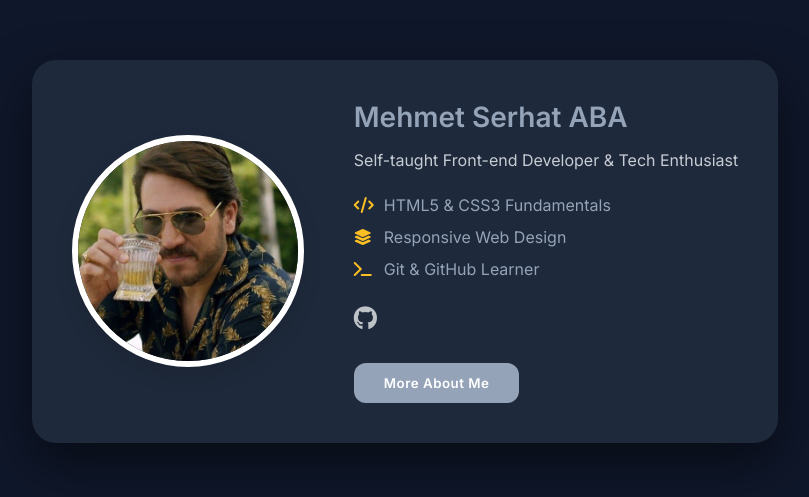
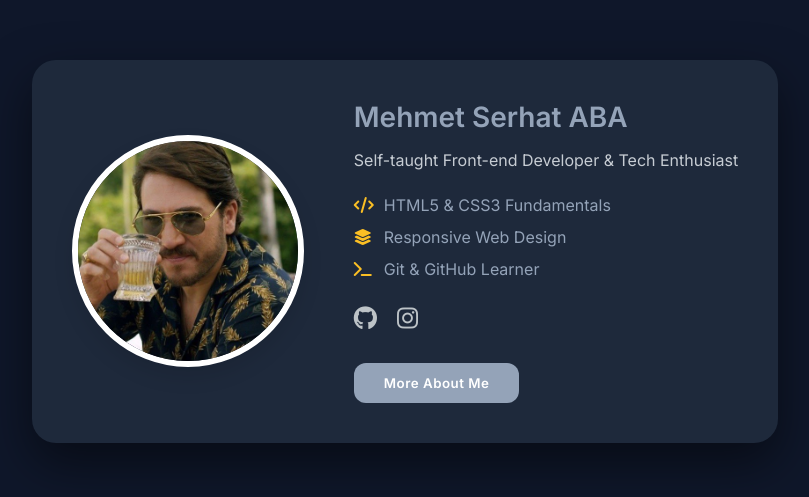
Before and after one commit to DevSerhat0/my-portfolio, a React (Create React App) app: page / in a window 1280 px wide. Shown: the part 169-666 px from the top of the page, without its empty margins (235-1044 px from the left). Built offline with nearby package versions, Linux system fonts and the light colour scheme.

Commit message:
refactor: split App into components, clean up code and add Instagram icon

```diff
--- a/src/App.css
+++ b/src/App.css
@@ -7,7 +7,7 @@
         }
         body {
             background-color: var(--bg-color);
-            font-family: 'Inter', sans-serif; /* More professional typeface */
+            font-family: 'Inter', sans-serif;
             color: var(--text-color);
             display: flex;
             justify-content: center;
@@ -25,14 +25,12 @@
             background-color: var(--card-bg);
             padding: 40px;
             border-radius: 24px;
-            box-shadow: 0 20px 50px rgba(0,0,0,0.5); /* Soft shadow */
+            box-shadow: 0 20px 50px rgba(0,0,0,0.5);
             transition: transform 0.3s ease;
         }
         .main-content:hover {
-            transform: translateY(-5px); /* Subtle interaction */
+            transform: translateY(-5px);
         }
-
-        /* IMAGE STYLING */
         img {
             width: 220px;
             height: 220px;
@@ -65,7 +63,7 @@
             font-weight: 500;
         }
         ul li i {
-            color: var(--primary-color); /* Icon styling */
+            color: var(--primary-color);
             width: 20px;
         }
         .social-media {
--- a/src/App.js
+++ b/src/App.js
@@ -1,4 +1,6 @@
 import './App.css';
+import Content from './components/Content';
+import ProfileImage from './components/ProfileImage';
 
 function App() {
   return (
@@ -6,26 +8,8 @@ function App() {
 
       <main className="main-content">
 
-        <img src="profile.jpg" alt="Mehmet Serhat ABA" />
-
-        <div className="content">
-          <h1>Mehmet Serhat ABA</h1>
-          <p>Self-taught Front-end Developer & Tech Enthusiast</p>
-
-          <ul>
-            <li><i className="fa-solid fa-code"></i> HTML5 & CSS3 Fundamentals</li>
-            <li><i className="fa-solid fa-layer-group"></i> Responsive Web Design</li>
-            <li><i className="fa-solid fa-terminal"></i> Git & GitHub Learner</li>
-          </ul>
-
-          <div className="social-media">
-            <a href="https://github.com/DevSerhat0/" target="_blank" rel="noreferrer"><i className="fa-brands fa-github"></i></a>
-          </div>
-
-          <div className="btn-container">
-              <button className="btn-more">More About Me</button>
-          </div>
-        </div>
+        <ProfileImage />
+        <Content />
       </main>
     </div>
   );
--- /dev/null
+++ b/src/components/Content.js
@@ -0,0 +1,24 @@
+import SocialMedia from "./SocialMedia";
+
+function Content () {
+    return (
+        <div className="content">
+            <h1>Mehmet Serhat ABA</h1>
+            <p>Self-taught Front-end Developer & Tech Enthusiast</p>
+
+            <ul>
+                <li><i className="fa-solid fa-code"></i> HTML5 & CSS3 Fundamentals</li>
+                <li><i className="fa-solid fa-layer-group"></i> Responsive Web Design</li>
+                <li><i className="fa-solid fa-terminal"></i> Git & GitHub Learner</li>
+            </ul>
+
+            <SocialMedia />
+
+            <div className="btn-container">
+                <button className="btn-more">More About Me</button>
+            </div>
+        </div>
+    );
+}
+
+export default Content;
--- /dev/null
+++ b/src/components/ProfileImage.js
@@ -0,0 +1,11 @@
+function ProfileImage () {
+    return (
+        <img
+        src="profile.jpg"
+        alt="Mehmet Serhat ABA"
+        title="Mehmet Serhat ABA"
+        />
+    );
+}
+
+export default ProfileImage;
--- /dev/null
+++ b/src/components/SocialMedia.js
@@ -0,0 +1,25 @@
+function SocialMedia () {
+    return (
+        <div className="social-media">
+            <a
+            href="https://github.com/DevSerhat0/"
+            target="_blank"
+            rel="noreferrer"
+            title="GitHub"
+            >
+                <i className="fa-brands fa-github"></i>
+            </a>
+
+            <a
+            href="https://www.instagram.com/serhvnx/"
+            target="_blank"
+            rel="noreferrer"
+            title="Instagram"
+            >
+                <i className="fa-brands fa-instagram"></i>
+            </a>
+        </div>
+    );
+}
+
+export default SocialMedia;
```
Also changed, not shown: 1 other file (tests, documents, lock files or other folders).
